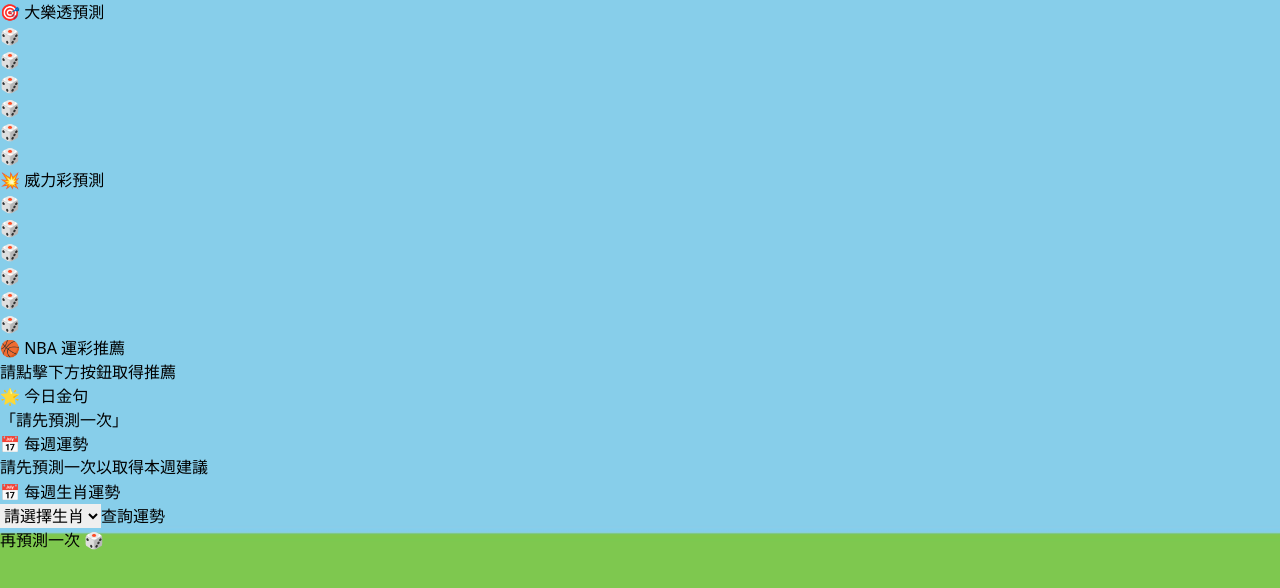
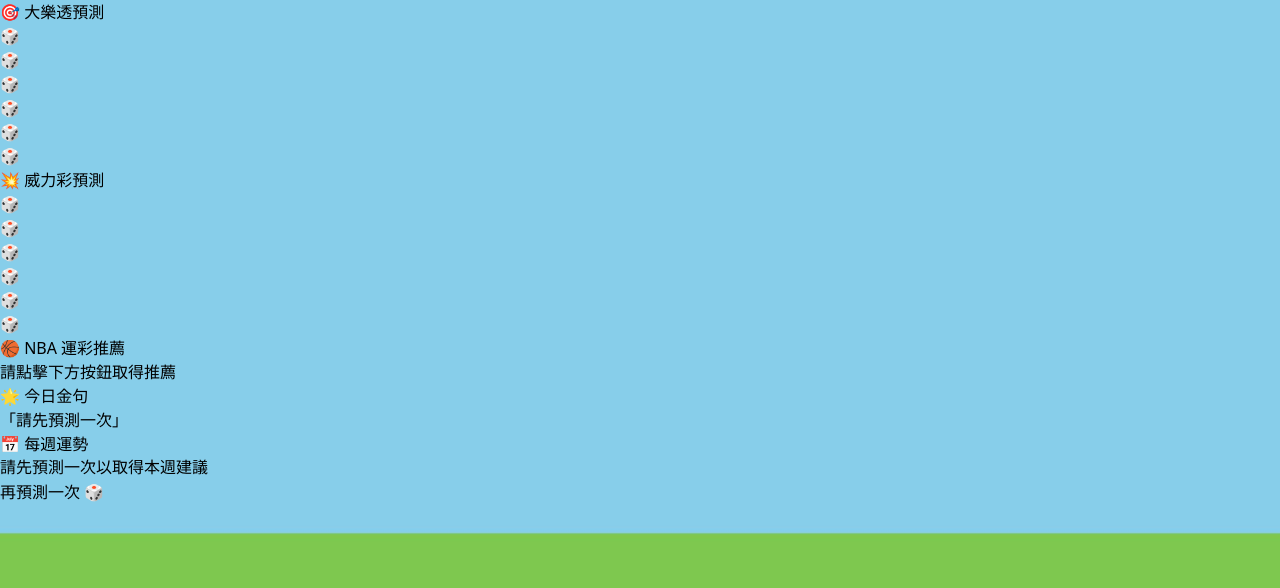
Before and after one commit to Gary0801kimo/lottery-ai-analyzer, a Next.js app: page / in a window 1280 px wide. Shown: the top 588 px of the page. Built offline with nearby package versions, Linux system fonts and the light colour scheme.

Commit message:
🔥 使用真實資料進行 GPT 預測版本上傳

```diff
--- a/pages/index.jsx
+++ b/pages/index.jsx
@@ -1,6 +1,6 @@
 import { useState } from "react";
 import axios from "axios";
-import WeeklyZodiac from "./components/WeeklyZodiac";
+
 
 export default function Home() {
   const [lotto, setLotto] = useState([]);
@@ -46,8 +46,8 @@ export default function Home() {
   );
 
   return (
-    <div className="min-h-screen bg-gradient-to-b from-sky-200 to-green-200 p-6">
-      <div className="max-w-6xl mx-auto grid gap-6 sm:grid-cols-2 xl:grid-cols-2">
+    <div className="min-h-screen bg-gradient-to-b from-sky-200 to-green-200 p-6 [column-fill:_balance] sm:columns-1 md:columns-2 xl:columns-3 space-y-6">
+      <div className="space-y-6 [break-inside:avoid]">
         <Card title="🎯 大樂透預測" items={lotto} />
         <Card title="💥 威力彩預測" items={winLotto} />
 
@@ -67,7 +67,7 @@ export default function Home() {
           <h3 className="text-2xl font-bold mb-2">📅 每週運勢</h3>
           <pre className="whitespace-pre-wrap text-gray-800 text-lg">{weekly || "請先預測一次以取得本週建議"}</pre>
         </div>
-            <WeeklyZodiac /></div>
+            </div>
 
       <div className="text-center mt-10">
         <button
```
